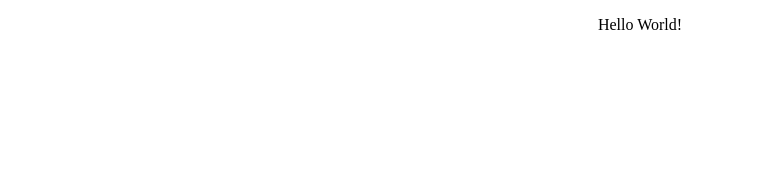
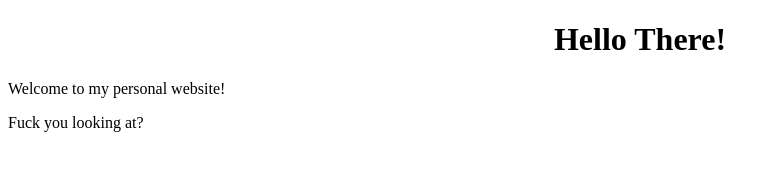
Before and after one commit to thatguyhanson/thatguyhanson.github.io, a plain HTML site: page index.html in a window 1280 px wide. Shown: the whole page, without its empty margins (0-779 px from the left). Drawn offline with Linux system fonts and the light colour scheme.

Commit message:
Some personal stuff

```diff
--- a/index.html
+++ b/index.html
@@ -1,14 +1,21 @@
 <!DOCTYPE html>
-
 <html>
-    <head>
-        <title>Hanson's Blogspot</title>
-    </head>
-    <body style="background-color: white;">
-        <center>
-            <section>
-                <p>Hello World!</p>
-            </section>
-        </center>
-    </body>
+  <head>
+    <title>My Personal Website</title>
+    <style>
+      /* Center the header text */
+      h1 {
+        text-align: center;
+      }
+    </style>
+  </head>
+  <body>
+    <header>
+      <h1>Hello There!</h1>
+    </header>
+    <main>
+      <p>Welcome to my personal website!</p>
+      <p>Fuck you looking at?</p>
+    </main>
+  </body>
 </html>
```
